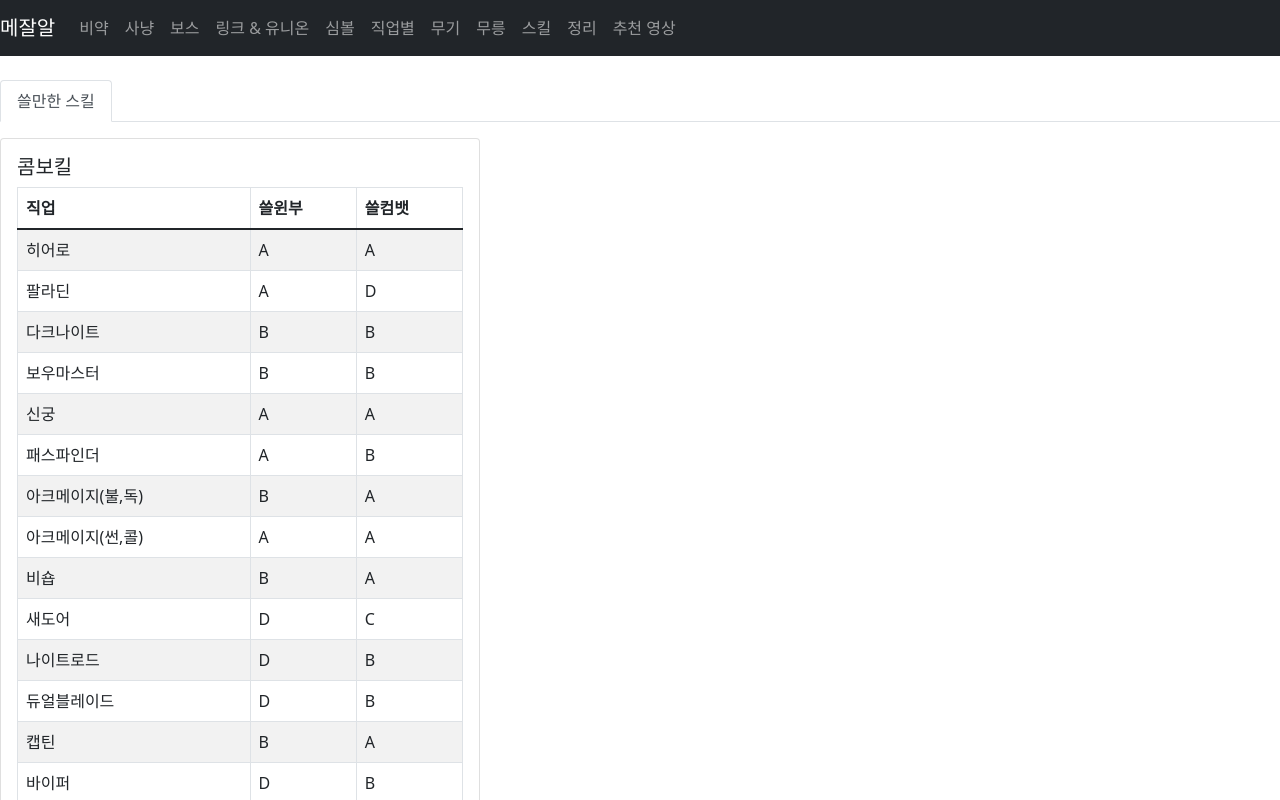
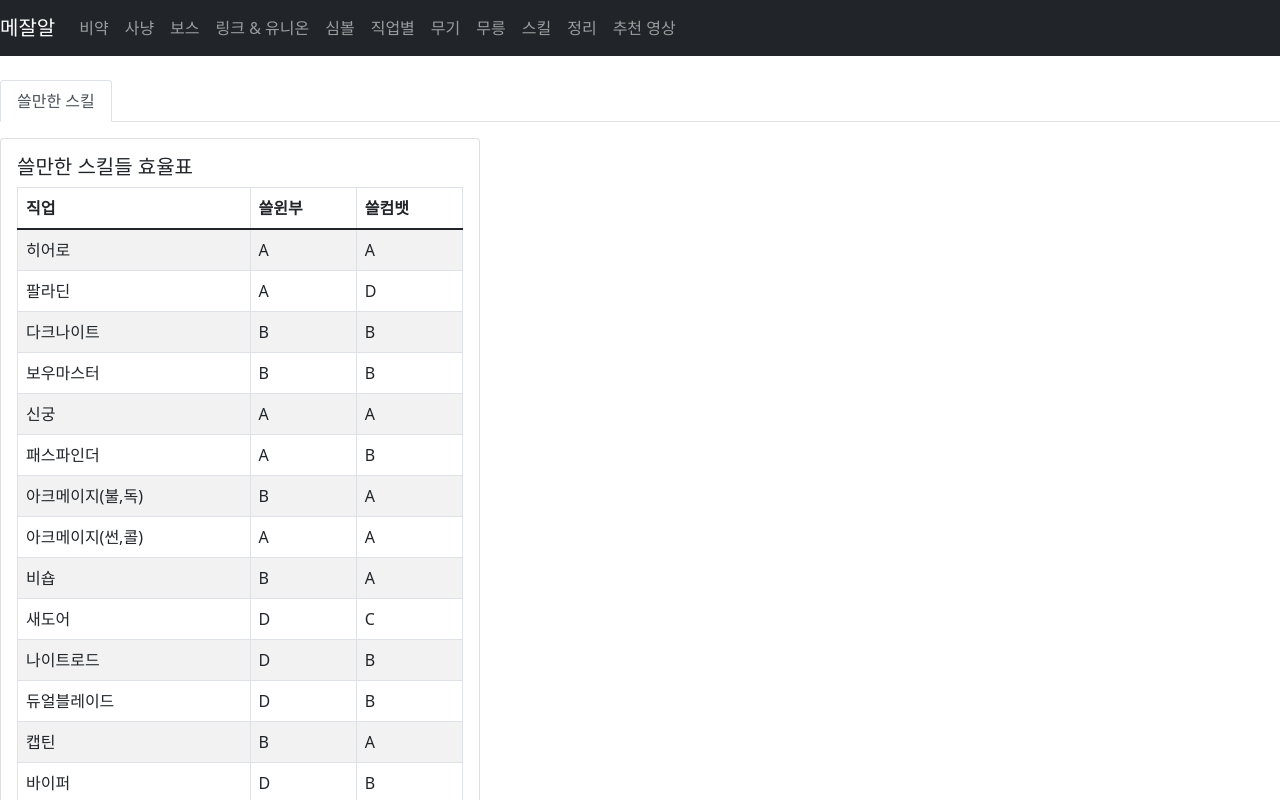
Before and after one commit to lms0806/MapleStroy-info, a React (Create React App) app: page /MapleStroy-info/Skills in a window 1280 px wide. Shown: the top 800 px of the page. Built offline with nearby package versions, Linux system fonts and the light colour scheme; the HTML template or start-up script is replaced by a standard one.

Commit message:
쓸만한 스킬 정보 추가

```diff
--- a/src/page/Skills.js
+++ b/src/page/Skills.js
@@ -68,7 +68,7 @@ const Skills = () => {
         <Tab eventKey="useskill" title="쓸만한 스킬">
           <Card style={{ width: "30rem" }}>
             <Card.Body>
-              <Card.Title>콤보킬</Card.Title>
+              <Card.Title>쓸만한 스킬들 효율표</Card.Title>
               <Card.Text>
                 <Table striped bordered hover>
                   <thead>
```
